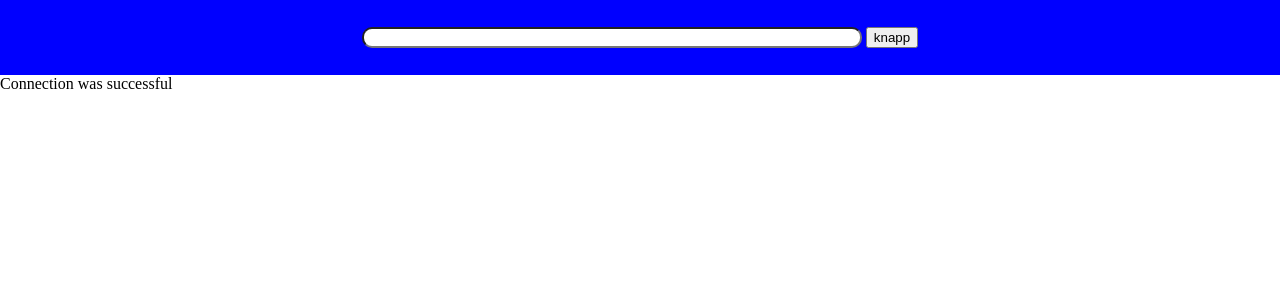
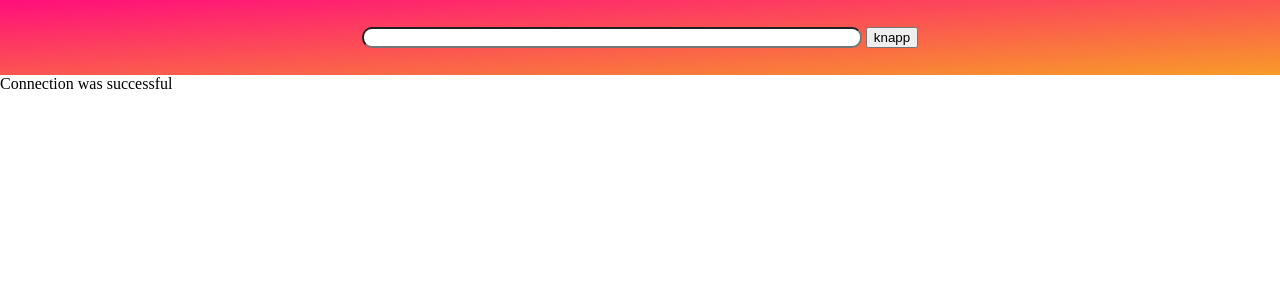
Before and after one commit to a21lukpo/Examensarbete, a PHP site: page / in a window 1280 px wide. Shown: the top 300 px of the page. Run offline with PHP 8.4, Linux system fonts and the light colour scheme.

Commit message:
Added a gradient
Added a gradient to the header

```diff
--- a/stylesheet.css
+++ b/stylesheet.css
@@ -8,7 +8,7 @@ header{
     align-items: center;
     width: 100%;
     height: 75px;
-    background-color: blue;
+    background-image: linear-gradient(to bottom right, #ff0f7b, #f89b29);
 }
 
 #product{
```
